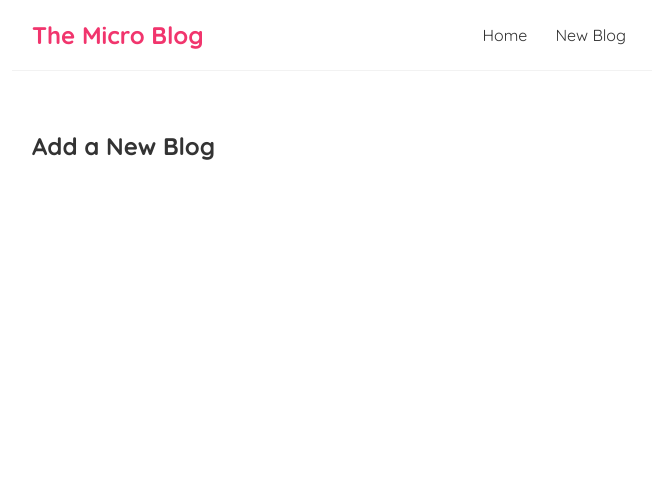
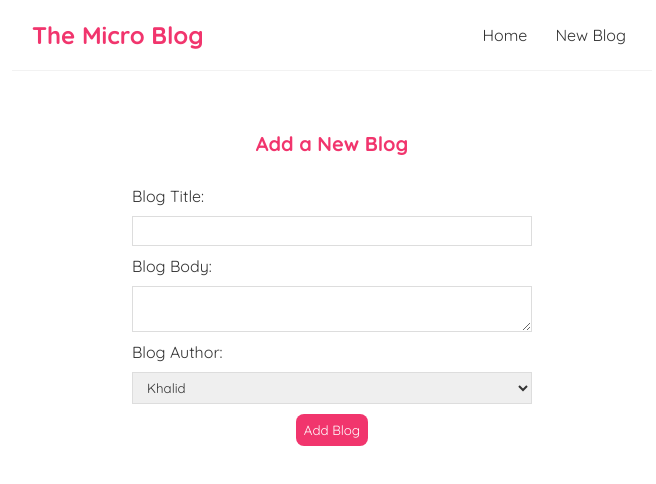
Before and after one commit to EngKhallo/micro-blog, a React (Create React App) app: page /create in a window 1280 px wide. Shown: the top 484 px of the page, without its empty margins (308-964 px from the left). Built offline with nearby package versions, Linux system fonts and the light colour scheme.

Commit message:
Create Form : for blogs

```diff
--- a/src/Pages/Create.jsx
+++ b/src/Pages/Create.jsx
@@ -2,6 +2,18 @@
     return (
         <div className="create">
             <h2>Add a New Blog</h2>
+            <form>
+                <label>Blog Title: </label>
+                <input type="text" required />
+                <label>Blog Body: </label>
+                <textarea required></textarea>
+                <label>Blog Author: </label>
+                <select>
+                    <option value="khalid">Khalid</option>
+                    <option value="ahmed">Ahmed</option>
+                </select>
+                <button>Add Blog</button>
+            </form>
         </div>
      );
 }
--- a/src/index.css
+++ b/src/index.css
@@ -104,3 +104,38 @@
   border-radius: 8px;
   cursor: pointer;
 }
+
+/* Create New Blog form */
+.create {
+  max-width: 400px;
+  margin: 0 auto;
+  text-align: center;
+}
+.create label{
+  text-align: left;
+  display: block;
+}
+
+.create h2 {
+  font-size:20px;
+  color: #f1356d;
+  margin-bottom: 30px;
+}
+
+.create input, .create textarea, .create select{
+  width: 100%;
+  padding: 6px 10px;
+  margin: 10px 0;
+  border: 1px solid #ddd;
+  box-sizing: border-box;
+  display: block;
+}
+
+.create button{
+  background: #f1356d;
+  color: #fff;
+  border: 0;
+  padding: 8px;
+  border-radius: 8px;
+  cursor: pointer;
+}
```
